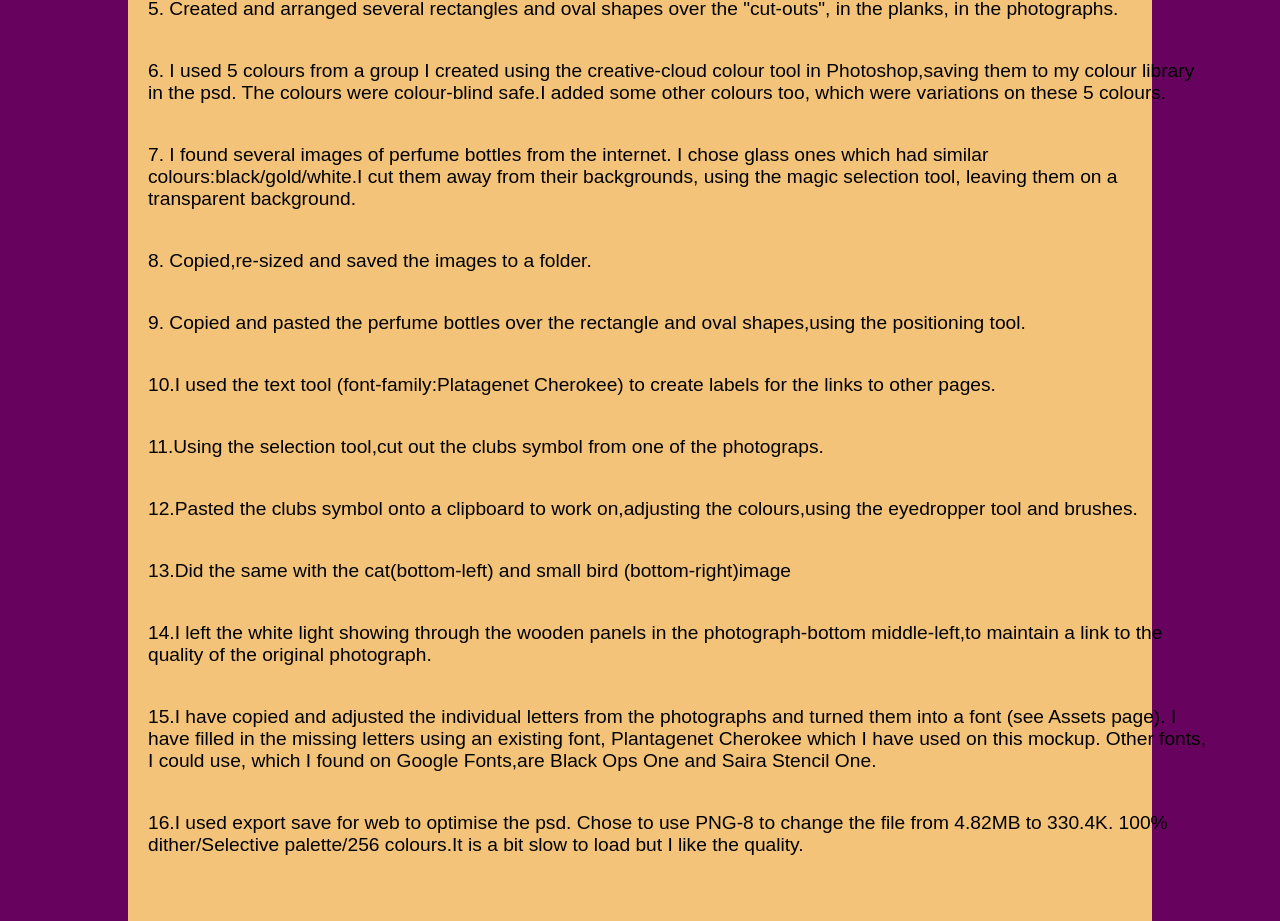
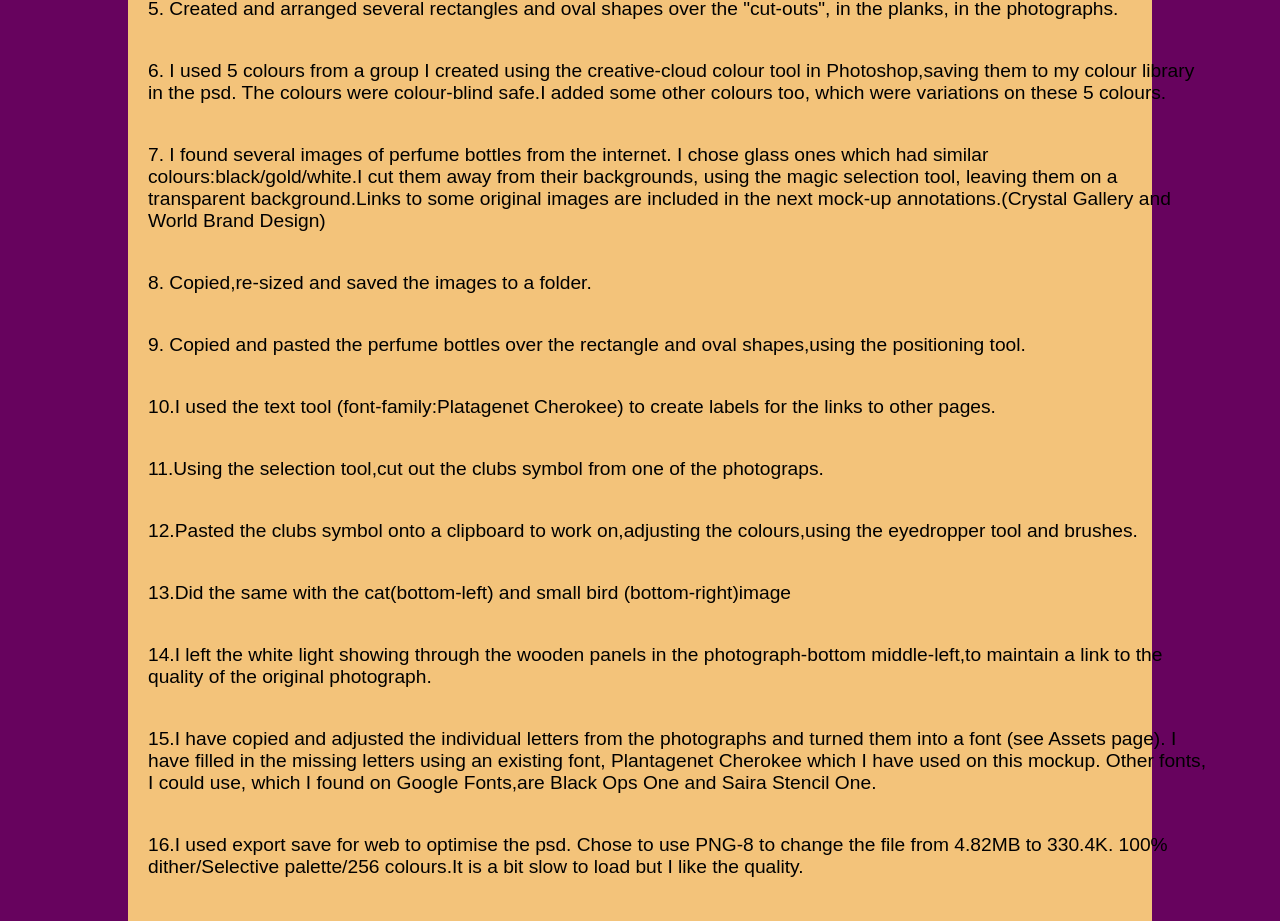
Before and after one commit to UrsulaKesek/uk-visuals, a React (Create React App) app: page /mockups in a window 1280 px wide. Shown: the part 2859-3780 px from the top of the page. Built offline with nearby package versions, Linux system fonts and the light colour scheme; a web font is replaced by a local one.

Commit message:
edited mockups

```diff
--- a/src/pages/MockUps/index.jsx
+++ b/src/pages/MockUps/index.jsx
@@ -106,7 +106,8 @@ const MockUps = () => {
           7. I found several images of perfume bottles from the internet. I
           chose glass ones which had similar colours:black/gold/white.I cut them
           away from their backgrounds, using the magic selection tool, leaving
-          them on a transparent background.
+          them on a transparent background.Links to some original images are included
+           in the next mock-up annotations.(Crystal Gallery and World Brand Design)
         </p>
         <p>8. Copied,re-sized and saved the images to a folder.</p>
         <p>
```
